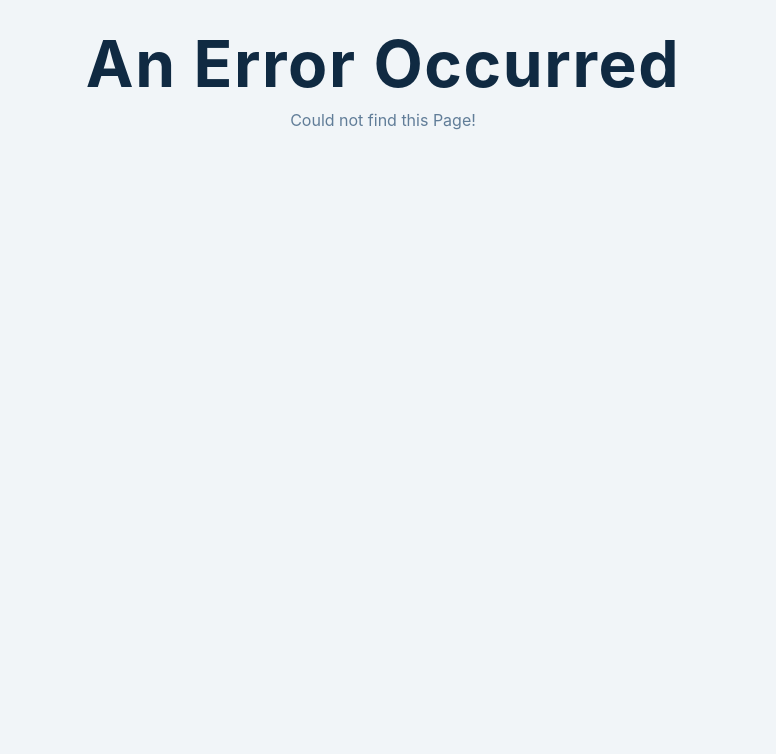
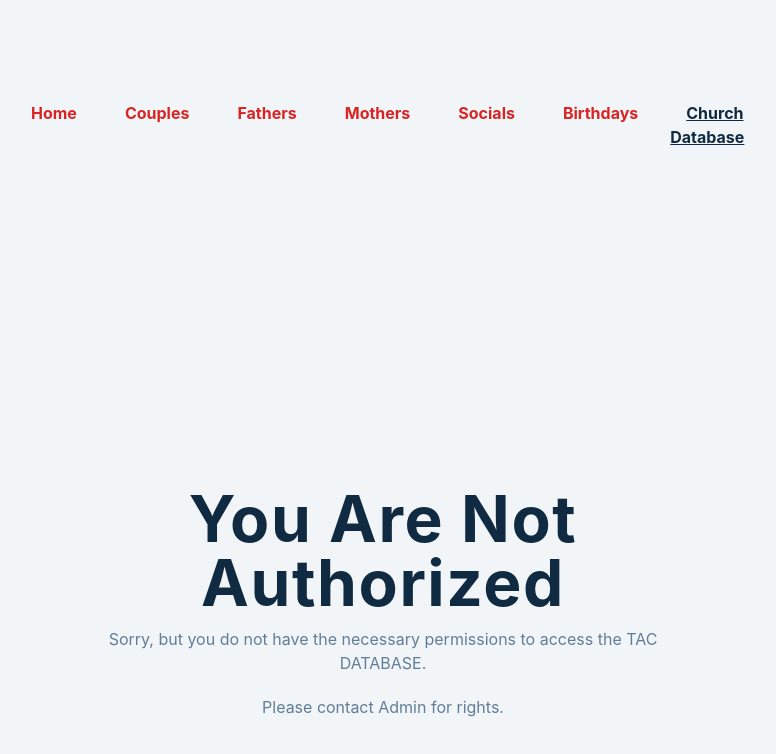
Before and after one commit to Stiboo2/izinyangazombuthano.web.app, a React (Create React App) app: page /unauthorizedpage in a window 1280 px wide. Shown: the top 754 px of the page, without its empty margins (257-1033 px from the left). Built offline with nearby package versions, Linux system fonts and the light colour scheme.

Commit message:
Authorise

```diff
--- a/src/App.js
+++ b/src/App.js
@@ -8,6 +8,7 @@ import Error from "./components/Error";
 import Reviews from "./components/Review/Reviews";
 import Socials from "./components/Events/Socials";
 import Mothers from "./components/Mothers/Mothers";
+import UnauthorizedPage from "./components/NotAuthorised/NotAuthorised";
 
 const router = createBrowserRouter([
   {
@@ -21,6 +22,7 @@ const router = createBrowserRouter([
       { path: "review", element: <Reviews /> },
       { path: "socials", element: <Socials /> },
       { path: "mothers", element: <Mothers /> },
+      { path: "unauthorizedpage", element: <UnauthorizedPage /> },
     ],
   },
 ]);
--- a/src/components/MainNavigation.js
+++ b/src/components/MainNavigation.js
@@ -66,6 +66,16 @@ const MainNavigation = () => {
               Birthdays
             </NavLink>
           </li>
+          <li>
+            <NavLink
+              to="unauthorizedpage"
+              className={({ isActive }) =>
+                isActive ? classes.active : undefined
+              }
+            >
+              Church Database
+            </NavLink>
+          </li>
         </ul>
       </nav>
     </header>
--- /dev/null
+++ b/src/components/NotAuthorised/NotAuthorised.js
@@ -0,0 +1,17 @@
+import React from "react";
+
+const UnauthorizedPage = () => {
+  return (
+    <div>
+      <h1>You Are Not Authorized</h1>
+      <p>
+        Sorry, but you do not have the necessary permissions to access the TAC
+        DATABASE.
+      </p>
+      <p>Please contact Admin for rights.</p>
+      {/* You can add more content or styling here */}
+    </div>
+  );
+};
+
+export default UnauthorizedPage;
```
